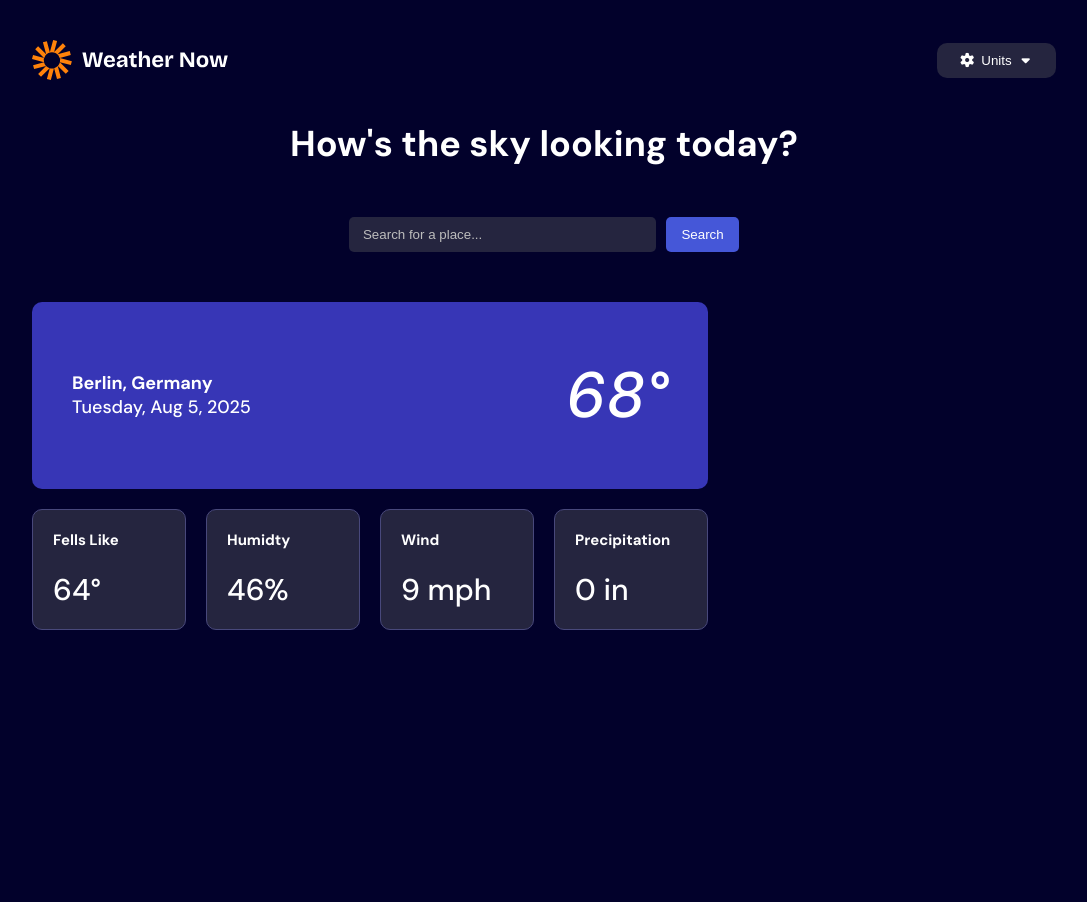
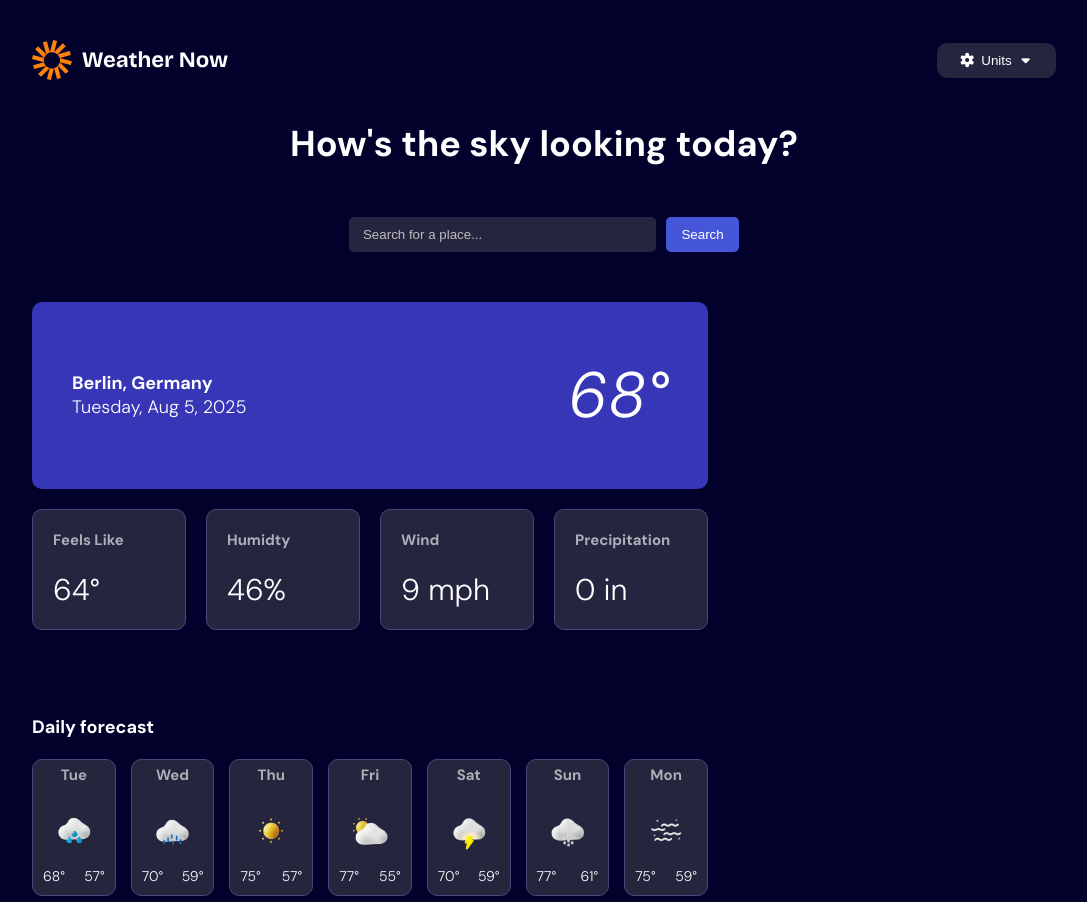
Before and after one commit to Tamburini-Christofer/react-ex-weather-app-main, a React (Vite) app: page / in a window 1280 px wide. Shown: the whole page, without its empty margins (96-1183 px from the left). Built offline with nearby package versions, Linux system fonts and the light colour scheme.

Commit message:
Creazione cella Week Bozza

```diff
--- a/src/App.css
+++ b/src/App.css
@@ -1,78 +1,79 @@
-*{
+* {
   margin: 0;
   padding: 0;
   box-sizing: border-box;
 }
 
-body{
+body {
   color: white;
   font-size: 18px;
-  font-weight:500;
+  font-weight: 300;
   font-family: "DM Sans", Arial, Helvetica, sans-serif;
-  background-color: #02012B;
+  background-color: #02012b;
 }
 
-h1{
+h1 {
   color: white;
   text-align: center;
 }
 
-h5{
+h5 {
+  color: hsl(240, 6%, 70%);
   margin-bottom: 20px;
 }
 
-#containerPrincipal{
+#containerPrincipal {
   width: 80%;
   margin: 0 auto;
   height: 600px;
 }
 
-.containerHeader{
+.containerHeader {
   display: flex;
   justify-content: space-between;
   align-items: center;
   padding: 40px 0;
 }
 
-.btnUnits{
-    background-color: #25253F;
+.btnUnits {
+  background-color: #25253f;
   color: white;
   padding: 10px 20px;
   border-radius: 10px;
   border: 0;
 }
 
-.btnUnits i{
+.btnUnits i {
   margin: 0 2px;
 }
 
-.containerInput{
+.containerInput {
   text-align: center;
   margin: 50px 0;
 }
 
-.containerInput>input{
-  background-color: #25253F ;
+.containerInput > input {
+  background-color: #25253f;
   padding: 10px;
   border: 0;
   border-radius: 5px;
   width: 30%;
 }
 
-.containerInput>input::placeholder{
+.containerInput > input::placeholder {
   color: rgb(189, 189, 189);
 }
 
-.containerInput>button{
+.containerInput > button {
   margin-left: 10px;
   padding: 10px 15px;
   border-radius: 5px;
   border: 0;
-  background-color: #4557D8;
+  background-color: #4557d8;
   color: white;
 }
 
-.containerMain{
+.containerMain {
   display: grid;
   grid-template-columns: repeat(3, 1fr);
   grid-template-rows: repeat(3, 1fr);
@@ -80,49 +81,77 @@ h5{
   gap: 20px;
 }
 
-.containerMain div{
+.containerMain div {
   border-radius: 10px;
 }
 
-.item1{
+.item1 {
   grid-column-start: 1;
   grid-column-end: 3;
 }
-.item2{
+.item2 {
   grid-row: 3 span;
 }
 .item3,
-.item4{
+.item4 {
   grid-column: 2 span;
 }
 
-.containerToday{
+.containerToday {
   display: flex;
   justify-content: space-between;
   align-items: center;
   height: 100%;
-  background-color: #3736B6;
+  background-color: #3736b6;
   background-repeat: no-repeat;
   padding: 40px;
 }
 
-.containerToday div:last-child{
+.containerToday div:last-child {
   font-size: 64px;
   font-style: italic;
 }
 
-.containerInfo{
+.containerInfo {
   display: grid;
   grid-template-columns: repeat(4, 1fr);
   gap: 20px;
 }
 
-.containerInfo div{
+.containerInfo div {
   border: 0.1px solid #48487b;
-  background-color: #25253F;
+  background-color: #25253f;
   padding: 20px;
 }
 
-.containerInfo div span{
+.containerInfo div span {
   font-size: 30px;
 }
+
+.containerWeek {
+  display: grid;
+  grid-template-columns: repeat(7, 1fr);
+  gap: 15px;
+  margin-top: 20px;
+}
+
+.containerWeek div{
+  background-color: #26253E;
+  border: 0.1px solid #48487b;
+  text-align: center;
+  padding: 5px;
+}
+
+.containerWeek div img {
+  max-width: 70%;
+}
+
+.containerWeek div div{
+  border: 0;
+  display: flex;
+  justify-content: space-between;
+}
+
+.containerWeek div div span{
+  font-size: 14px;
+}
--- a/src/assets/MyMain.jsx
+++ b/src/assets/MyMain.jsx
@@ -1,5 +1,6 @@
 import Today from "./components/Today"
 import Info from "./components/Info"
+import Week from "./components/Week"
 
 function MyMain () {
     return(
@@ -15,7 +16,7 @@ function MyMain () {
             <Info />
         </div>
         <div className="item4">
-
+            <Week />
         </div>
     </div>
         </>
--- a/src/assets/components/Info.jsx
+++ b/src/assets/components/Info.jsx
@@ -3,7 +3,7 @@ function Info() {
     <>
         <div className="containerInfo">
             <div>
-                <h5>Fells Like</h5>
+                <h5>Feels Like</h5>
                 <span>64°</span>
             </div>
             <div>
--- /dev/null
+++ b/src/assets/components/Week.jsx
@@ -0,0 +1,90 @@
+function Week() {
+  return (
+    <>
+      <div>
+        <h4>Daily forecast</h4>
+        <div className="containerWeek">
+          <div>
+            <h5>Tue</h5>
+            <img
+              src="../../../public/img/icon-rain.webp"
+              alt="Immagini della pioggia"
+            />
+            <div>
+              <span>68°</span>
+              <span>57°</span>
+            </div>
+          </div>
+          <div>
+            <h5>Wed</h5>
+            <img
+              src="../../../public/img/icon-drizzle.webp"
+              alt="Immagini della pioggia"
+            />
+            <div>
+              <span>70°</span>
+              <span>59°</span>
+            </div>
+          </div>
+          <div>
+            <h5>Thu</h5>
+            <img
+              src="../../../public/img/icon-sunny.webp"
+              alt="Immagini della pioggia"
+            />
+            <div>
+              <span>75°</span>
+              <span>57°</span>
+            </div>
+          </div>
+          <div>
+            <h5>Fri</h5>
+            <img
+              src="../../../public/img/icon-partly-cloudy.webp"
+              alt="Immagini della pioggia"
+            />
+            <div>
+              <span>77°</span>
+              <span>55°</span>
+            </div>
+          </div>
+          <div>
+            <h5>Sat</h5>
+            <img
+              src="../../../public/img/icon-storm.webp"
+              alt="Immagini della pioggia"
+            />
+            <div>
+              <span>70°</span>
+              <span>59°</span>
+            </div>
+          </div>
+          <div>
+            <h5>Sun</h5>
+            <img
+              src="../../../public/img/icon-snow.webp"
+              alt="Immagini della pioggia"
+            />
+            <div>
+              <span>77°</span>
+              <span>61°</span>
+            </div>
+          </div>
+          <div>
+            <h5>Mon</h5>
+            <img
+              src="../../../public/img/icon-fog.webp"
+              alt="Immagini della pioggia"
+            />
+            <div>
+              <span>75°</span>
+              <span>59°</span>
+            </div>
+          </div>
+        </div>
+      </div>
+    </>
+  );
+}
+
+export default Week;
```
Lines whose indentation alone changed are shown as unchanged.
